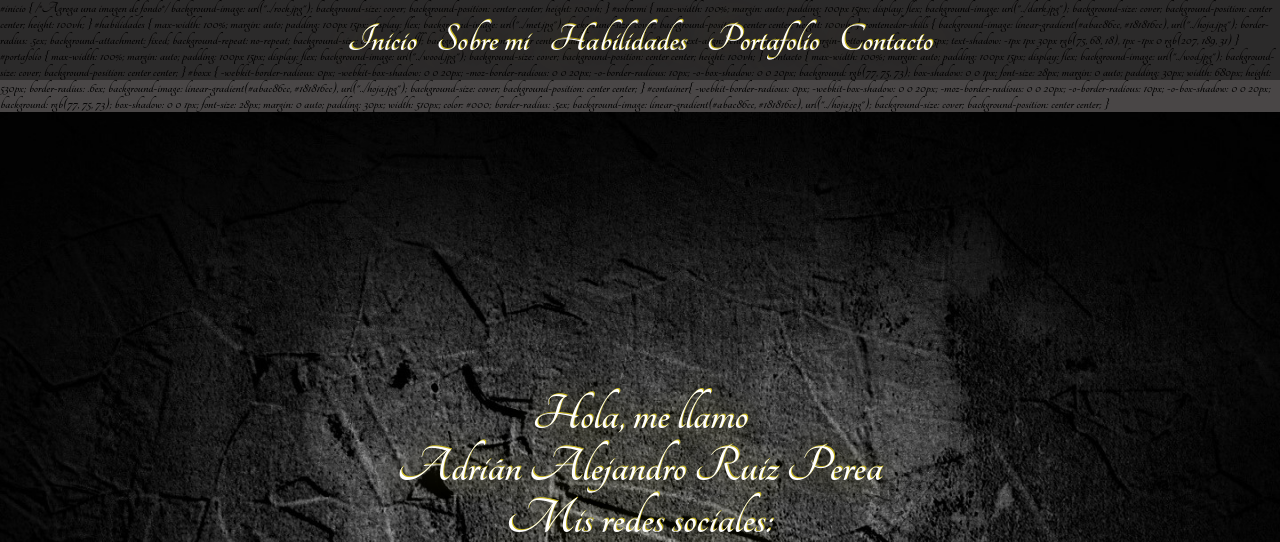
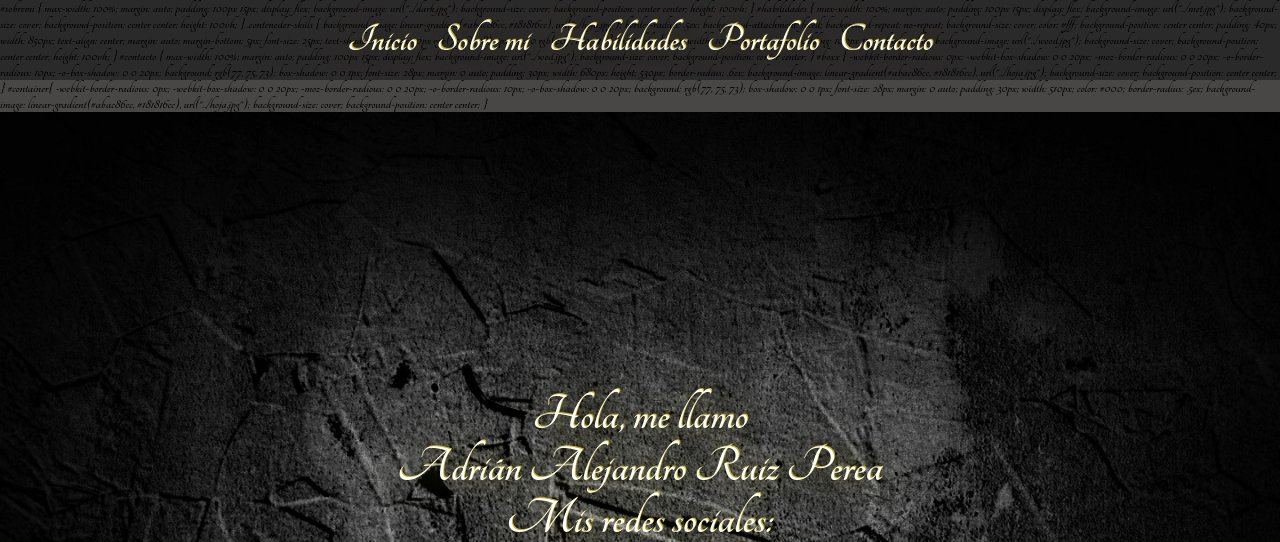
Before and after one commit to adrianruizp/adrianruizp.github.io, a plain HTML site: page index.html in a window 1280 px wide. Shown: the top 542 px of the page. Drawn offline with nearby package versions, Linux system fonts and the light colour scheme.

Commit message:
index.html

```diff
--- a/index.html
+++ b/index.html
@@ -12,12 +12,7 @@
     <script src="scrpt.js"></script>
     <title>Portafolio</title>
     <body>
-        #inicio {   /*Agrega una imagen de fondo*/
-            background-image: url("../rock.jpg");
-            background-size: cover;
-            background-position: center center;
-            height: 100vh;
-        }
+
         #sobremi {
             max-width: 100%;
             margin: auto;
```
